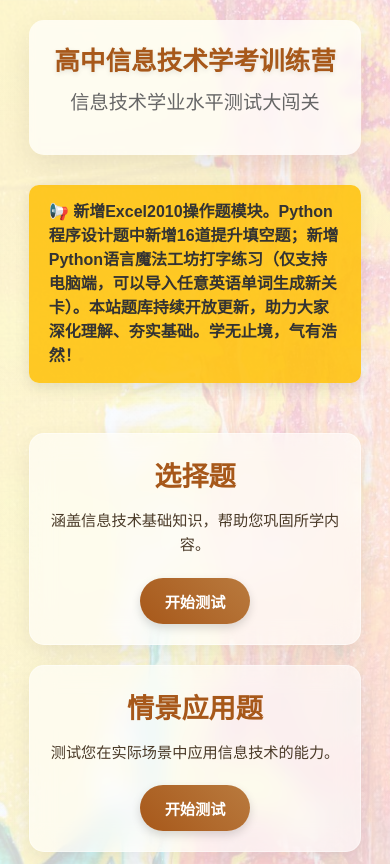
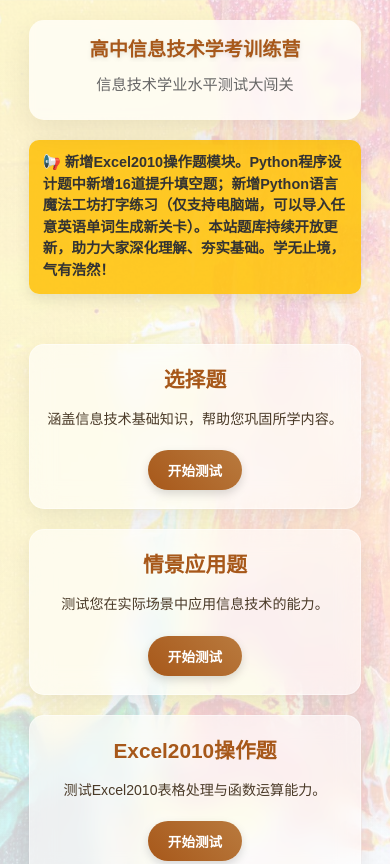
Before and after one commit to gzzaac/gzzaac.github.io, a plain HTML site: page index.html in a window 390 px wide. Shown: the top 864 px of the page. Drawn offline with Linux system fonts and the light colour scheme; some packages are replaced by stand-ins of ours; a script that the page names is missing.

Commit message:
Add files via upload

```diff
--- a/index.html
+++ b/index.html
@@ -1,15 +1,16 @@
 <!DOCTYPE html>
 <html lang="zh-CN">
 <head>
-    <meta charset="UTF-8">
-    <meta name="viewport" content="width=device-width, initial-scale=1.0">
+    <meta charset="UTF-8" />
+    <meta name="viewport" content="width=device-width, initial-scale=1.0" />
     <title>高中信息技术学考训练营</title>
     <style>
+        /* ===== 全局重置 ===== */
         * {
             margin: 0;
             padding: 0;
             box-sizing: border-box;
-            font-family: 'Microsoft YaHei', sans-serif;
+            font-family: 'Microsoft YaHei', 'PingFang SC', sans-serif;
         }
 
         body {
@@ -35,22 +36,27 @@
             flex-direction: column;
         }
 
+        /* ===== Header ===== */
         header {
             text-align: center;
             margin-bottom: 30px;
-            padding: 20px;
+            padding: 20px 30px;
             background: rgba(255, 255, 255, 0.7);
             border-radius: 15px;
             box-shadow: 0 10px 30px rgba(0, 0, 0, 0.08);
             width: 100%;
             backdrop-filter: blur(5px);
+            transition: padding 0.3s ease;
         }
 
+        /* ---------- 标题：桌面端 ---------- */
         h1 {
             font-size: 2.5rem;
             margin-bottom: 10px;
             color: #a7581a;
             text-shadow: 0 2px 5px rgba(0, 0, 0, 0.1);
+            /* 默认不强制换行，桌面端由字体大小自然控制 */
+            white-space: normal;
         }
 
         .subtitle {
@@ -59,6 +65,7 @@
             margin-bottom: 20px;
         }
 
+        /* ===== 通知栏 ===== */
         .notification-bar {
             background: rgba(255, 193, 7, 0.85);
             color: #333;
@@ -72,6 +79,7 @@
             line-height: 1.5;
         }
 
+        /* ===== 卡片网格 ===== */
         .nav-cards {
             display: flex;
             flex-wrap: wrap;
@@ -86,11 +94,14 @@
             backdrop-filter: blur(12px);
             border-radius: 15px;
             padding: 25px;
-            flex: 0 0 calc(33.333% - 14px);  /* 桌面端每行固定 3 个，6 卡两行 */
+            flex: 0 0 calc(33.333% - 14px);
             text-align: center;
             transition: transform 0.3s, box-shadow 0.3s;
             box-shadow: 0 8px 25px rgba(0, 0, 0, 0.08);
             border: 1px solid rgba(255, 255, 255, 0.4);
+            display: flex;
+            flex-direction: column;
+            align-items: center;
         }
 
         .card:hover {
@@ -112,6 +123,11 @@
             font-size: 0.95rem;
         }
 
+        .card .btn {
+            margin-top: auto;
+        }
+
+        /* ===== 按钮 ===== */
         .btn {
             display: inline-block;
             background: #7c4312;
@@ -130,31 +146,16 @@
             box-shadow: 0 6px 15px rgba(0, 0, 0, 0.2);
         }
 
-        .card-1 .btn {
-            background: linear-gradient(45deg, #a7581a, #b97a3e);
-        }
-
-        .card-2 .btn {
-            background: linear-gradient(45deg, #a7581a, #b97a3e);
-        }
-
-        .card-3 .btn {
-            background: linear-gradient(45deg, #a7581a, #b97a3e);
-        }
-
-        .card-4 .btn {
-            background: linear-gradient(45deg, #a7581a, #b97a3e);
-        }
-
-        .card-5 .btn {
-            background: linear-gradient(45deg, #a7581a, #b97a3e);
-        }
-
+        .card-1 .btn,
+        .card-2 .btn,
+        .card-3 .btn,
+        .card-4 .btn,
+        .card-5 .btn,
         .card-6 .btn {
             background: linear-gradient(45deg, #a7581a, #b97a3e);
         }
 
-        /* ===== 底部统计样式（始终横向排列，移动端紧凑） ===== */
+        /* ===== 底部统计 ===== */
         .footer-stats {
             width: 100%;
             text-align: center;
@@ -201,48 +202,17 @@
             user-select: none;
         }
 
-        /* 移动端优化：缩小字体和间距，保证一行显示 */
-        @media (max-width: 600px) {
-            .footer-stats {
-                font-size: 0.85rem;
-                padding: 12px 8px;
-                gap: 2px 10px;
-                border-radius: 10px;
-            }
-            .footer-stats .stat-number {
-                font-size: 0.95rem;
-                min-width: 16px;
-            }
-            .footer-stats .stat-label {
-                font-size: 0.85rem;
-            }
-            .footer-stats .divider {
-                margin: 0 2px;
+        /* ============================================================ */
+        /* ===== 响应式布局 ===== */
+
+        /* ---------- 平板 / 窄桌面：卡片 2 列 ---------- */
+        @media (max-width: 1200px) {
+            .card {
+                flex: 0 0 calc(50% - 10px);
             }
         }
 
-        /* 极窄屏（≤ 380px）再压缩 */
-        @media (max-width: 380px) {
-            .footer-stats {
-                font-size: 0.75rem;
-                padding: 10px 6px;
-                gap: 2px 6px;
-            }
-            .footer-stats .stat-number {
-                font-size: 0.85rem;
-            }
-            .footer-stats .stat-label {
-                font-size: 0.75rem;
-            }
-        }
-
-        /* 原有响应式（卡片等） */
-        @media (max-width: 1200px) {
-            .card {
-                flex: 0 0 calc(50% - 10px);  /* 平板/窄桌面每行 2 个 */
-            }
-        }
-
+        /* ---------- 手机：卡片 1 列 ---------- */
         @media (max-width: 768px) {
             .nav-cards {
                 flex-direction: column;
@@ -255,70 +225,174 @@
                 max-width: 400px;
             }
 
+            /* 桌面标题尺寸保留，但手机端在下方会覆盖 */
             h1 {
                 font-size: 2rem;
             }
         }
 
+        /* ---------- 手机（核心修复区） ---------- */
         @media (max-width: 480px) {
             .container {
                 width: 95%;
             }
 
+            /* ---- 修复：标题强制一行，字体调小 ---- */
+            h1 {
+                font-size: 1.2rem;
+                /* 关键：强制不换行 */
+                white-space: nowrap;
+                /* 防止溢出时截断（安全兜底） */
+                overflow: hidden;
+                text-overflow: ellipsis;
+                /* 消除额外的字间距，节省空间 */
+                letter-spacing: 0;
+            }
+
+            /* header 内边距紧凑，给标题更多空间 */
+            header {
+                padding: 14px 10px;
+                margin-bottom: 20px;
+            }
+
+            /* 副标题也稍微缩小 */
+            .subtitle {
+                font-size: 0.95rem;
+                margin-bottom: 12px;
+            }
+
+            /* 卡片内边距减小 */
             .card {
                 width: 100%;
-                padding: 20px;
+                padding: 18px 15px;
             }
 
+            .card h2 {
+                font-size: 1.3rem;
+            }
+
+            .card p {
+                font-size: 0.88rem;
+            }
+
+            .btn {
+                padding: 10px 20px;
+                font-size: 0.85rem;
+            }
+
+            /* 通知栏文字缩小 */
+            .notification-bar {
+                font-size: 0.9rem;
+                padding: 12px 14px;
+            }
+        }
+
+        /* ---------- 更小屏（≤ 380px）进一步压缩 ---------- */
+        @media (max-width: 380px) {
             h1 {
-                font-size: 1.6rem;  /* 11 字标题手机上一行放下，不再折成两行 */
-                letter-spacing: 0;
+                font-size: 1rem;
+                /* 极窄屏下再小一点，确保 11 个字完整显示 */
+            }
+
+            header {
+                padding: 10px 6px;
+            }
+
+            .subtitle {
+                font-size: 0.8rem;
+            }
+
+            .footer-stats {
+                font-size: 0.75rem;
+                padding: 10px 6px;
+                gap: 2px 6px;
+            }
+
+            .footer-stats .stat-number {
+                font-size: 0.85rem;
+            }
+
+            .footer-stats .stat-label {
+                font-size: 0.75rem;
+            }
+        }
+
+        /* ---------- 底部统计在移动端保持一行 ---------- */
+        @media (max-width: 600px) {
+            .footer-stats {
+                font-size: 0.85rem;
+                padding: 12px 8px;
+                gap: 2px 10px;
+                border-radius: 10px;
+            }
+
+            .footer-stats .stat-number {
+                font-size: 0.95rem;
+                min-width: 16px;
+            }
+
+            .footer-stats .stat-label {
+                font-size: 0.85rem;
+            }
+
+            .footer-stats .divider {
+                margin: 0 2px;
             }
         }
     </style>
 </head>
+
 <body>
     <div class="container">
+        <!-- ====== 头部 ====== -->
         <header>
             <h1>高中信息技术学考训练营</h1>
             <p class="subtitle">信息技术学业水平测试大闯关</p>
         </header>
 
+        <!-- ====== 通知栏 ====== -->
         <div class="notification-bar">
             📢 新增Excel2010操作题模块。Python程序设计题中新增16道提升填空题；新增Python语言魔法工坊打字练习（仅支持电脑端，可以导入任意英语单词生成新关卡）。本站题库持续开放更新，助力大家深化理解、夯实基础。学无止境，气有浩然！
         </div>
 
+        <!-- ====== 功能卡片 ====== -->
         <div class="nav-cards">
+            <!-- 选择题 -->
             <div class="card card-1">
                 <h2>选择题</h2>
                 <p>涵盖信息技术基础知识，帮助您巩固所学内容。</p>
                 <a href="multiple-choice.html" class="btn">开始测试</a>
             </div>
 
+            <!-- 情景应用题 -->
             <div class="card card-2">
                 <h2>情景应用题</h2>
                 <p>测试您在实际场景中应用信息技术的能力。</p>
                 <a href="scenario-questions.html" class="btn">开始测试</a>
             </div>
 
+            <!-- Excel2010 操作题 -->
             <div class="card card-6">
                 <h2>Excel2010操作题</h2>
                 <p>测试Excel2010表格处理与函数运算能力。</p>
                 <a href="excel/index.html" class="btn">开始测试</a>
             </div>
 
+            <!-- 程序设计题 -->
             <div class="card card-3">
                 <h2>程序设计题</h2>
                 <p>测试Python编程基础，提升算法思维和代码实现能力。</p>
                 <a href="programming-questions.html" class="btn">开始测试</a>
             </div>
 
+            <!-- 复习大纲 -->
             <div class="card card-4">
                 <h2>复习大纲</h2>
                 <p>查看信息技术复习大纲，了解考试重点和知识点分布。</p>
                 <a href="zaezfx.html" class="btn">查看大纲</a>
             </div>
 
+            <!-- 阿涛工具箱 -->
             <div class="card card-5">
                 <h2>阿涛工具箱</h2>
                 <p>小工具合集：听写小助手、阳光花园任务挑战、智能课程表，持续扩充中。</p>
@@ -326,40 +400,37 @@
             </div>
         </div>
 
-        <!-- 底部访问量统计（使用不蒜子） -->
+        <!-- ====== 底部统计（不蒜子） ====== -->
         <div class="footer-stats">
             <span class="stat-item">
                 <span class="stat-label">📊 总访问量：</span>
                 <span class="stat-number" id="busuanzi_value_site_pv">0</span>
                 <span>次</span>
             </span>
-            <!-- 注释掉访客数显示，但后台依然统计 -->
-            <!-- <span class="divider">|</span> -->
-            <!-- <span class="stat-item">
-                <span class="stat-label">👥 访客数：</span>
-                <span class="stat-number" id="busuanzi_value_site_uv">0</span>
-                <span>人</span>
-            </span> -->
+            <!-- 访客数已隐藏，但后台继续统计 -->
         </div>
     </div>
 
-    <!-- 不蒜子统计脚本（异步加载）—— 保留，确保后台统计 -->
-    <script async src="//busuanzi.ibruce.info/busuanzi/2.3/busuanzi.pure.mini.js"></script>
+    <!-- ====== 不蒜子统计（异步） ====== -->
+    <script async src="//busuanzi.ibruce.info/busuanzi/2.3/busuanzi.pure.mini.js">
+    </script>
 
+    <!-- ====== 脚本 ====== -->
     <script>
-        // 背景图片加载失败时的备用方案
+        // 背景图片加载失败时备用
         document.addEventListener('DOMContentLoaded', function() {
             const bgImage = new Image();
             bgImage.onerror = function() {
                 console.log('背景图片加载失败，使用牛皮纸纹理背景');
-                document.body.style.background = 'linear-gradient(rgba(245, 238, 224, 0.68), rgba(245, 238, 224, 0.76)), url(\'./images/paper-texture.jpg\')';
+                document.body.style.background =
+                    'linear-gradient(rgba(245, 238, 224, 0.68), rgba(245, 238, 224, 0.76)), url(\'./images/paper-texture.jpg\')';
                 document.body.style.backgroundSize = 'cover';
                 document.body.style.backgroundPosition = 'center';
             };
             bgImage.src = './images/background.jpg';
         });
 
-        // 为总访问量数字添加淡入效果（访客数监听已注释）
+        // 总访问量数字淡入
         document.addEventListener('DOMContentLoaded', function() {
             const pv = document.getElementById('busuanzi_value_site_pv');
             if (pv) {
@@ -371,24 +442,9 @@
                 });
                 observer.observe(pv, { childList: true, characterData: true, subtree: true });
             }
+        });
 
-            // 访客数监听已注释，不影响后台统计
-            /*
-            const uv = document.getElementById('busuanzi_value_site_uv');
-            if (uv) {
-                uv.style.opacity = '0';
-                const observer = new MutationObserver(function() {
-                    if (uv.textContent && uv.textContent !== '0') {
-                        uv.style.opacity = '1';
-                    }
-                });
-                observer.observe(uv, { childList: true, characterData: true, subtree: true });
-            }
-            */
-        });
-    </script>
-    <script>
-    // 源码保护：禁止右键查看/查看源代码/开发者工具（不影响正常使用）
+        // ===== 源码保护（防右键 / 防查看源码 / 防 F12） =====
         document.addEventListener('contextmenu', function(e) { e.preventDefault(); });
         document.addEventListener('keydown', function(e) {
             if (e.ctrlKey && (e.key === 'u' || e.key === 's' || e.key === 'U' || e.key === 'S')) {
```
Lines whose indentation alone changed are shown as unchanged.
